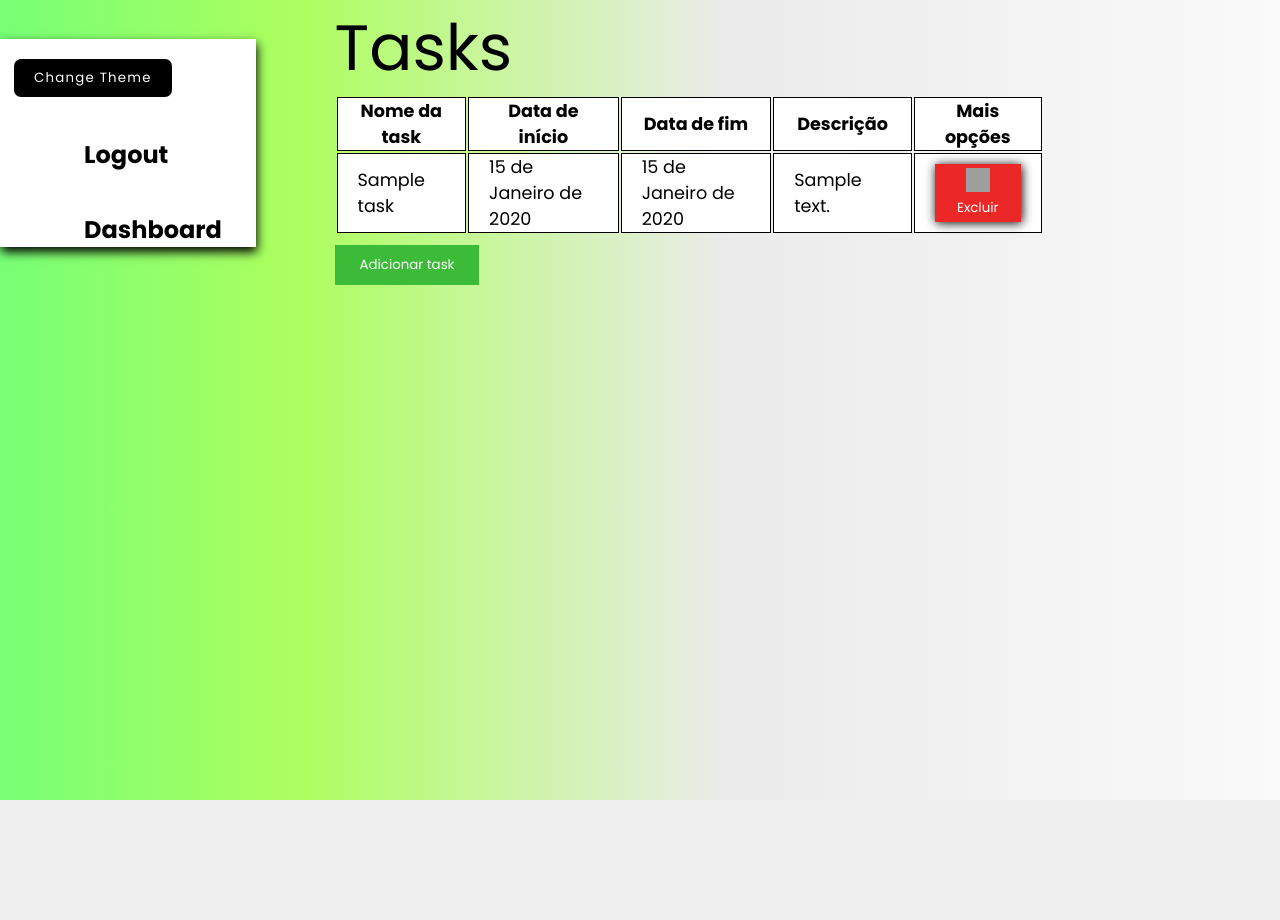
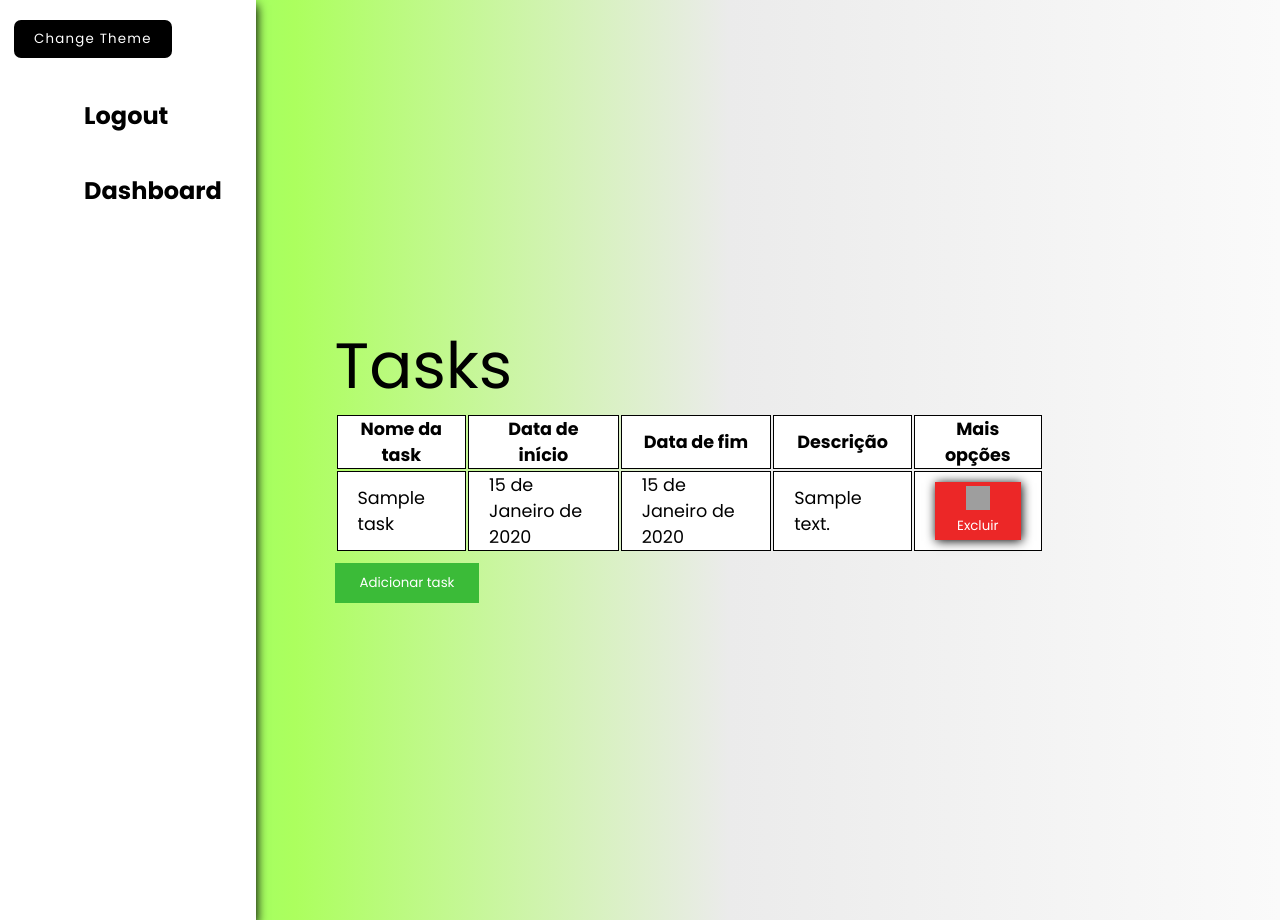
Before and after one commit to Mafald07h/Smart-Task-List, a Django app: page /tasks/ in a window 1280 px wide. Before the commit the page ends 800 px from the top, so only its background shows below. Run offline with Django 5.2, Linux system fonts and the light colour scheme; a user stored in the database is signed in; tables that the repository leaves empty hold one stand-in row (values such as "Sample post"); grey boxes are pictures that could not be loaded.

Commit message:
refactor: Melhorando a altura da navbar_left

```diff
--- a/tasks/static/css/tasks.css
+++ b/tasks/static/css/tasks.css
@@ -1,6 +1,7 @@
 body {
     background: #77ff75;
     background: linear-gradient(90deg, rgba(119, 255, 117, 1) 0%, rgba(172, 255, 94, 1) 23%, rgba(235, 235, 235, 1) 57%, rgba(250, 250, 250, 1) 100%);
+    height: 100vh;
 }
 
 main {
@@ -12,7 +13,7 @@ main {
     box-shadow: 1px 5px 10px var(--black);
     display: flex;
     justify-content: center;
-    height: auto;
+    height: 115vh;
     width: 20%;
 }
 
@@ -71,6 +72,7 @@ td {
     padding: 20px;
     margin-top: 20px;
     width: 75%;
+    height: auto;
 }
 
 form {
--- a/templates/tasks/tasks.html
+++ b/templates/tasks/tasks.html
@@ -2,7 +2,7 @@
 {% load static %}
 
 {% block extra_css %}
-<link rel="stylesheet" href="{% static 'css/tasks.css' %}?v=3.6">
+<link rel="stylesheet" href="{% static 'css/tasks.css' %}?v=3.7">
 <link rel="shortcut icon" href="{% static 'img/favicon.ico' %}" type="image/x-icon">
 <script src="{% static 'script/tasks.js' %}" defer></script>
 {% endblock %}
```
